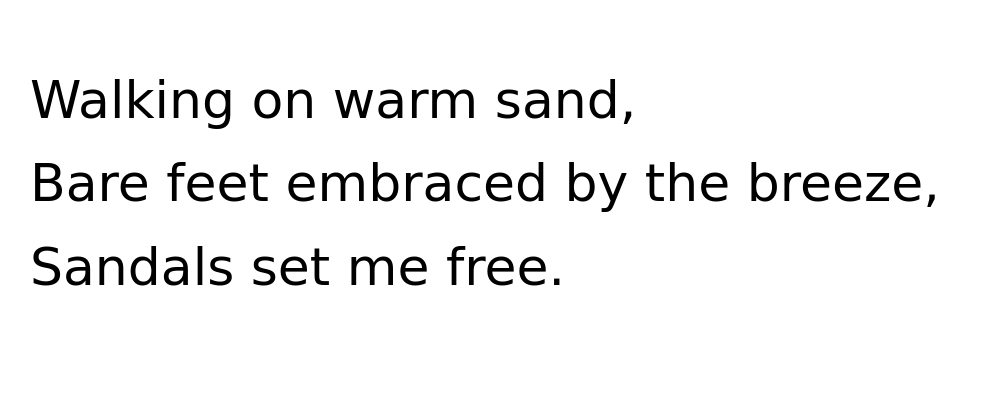
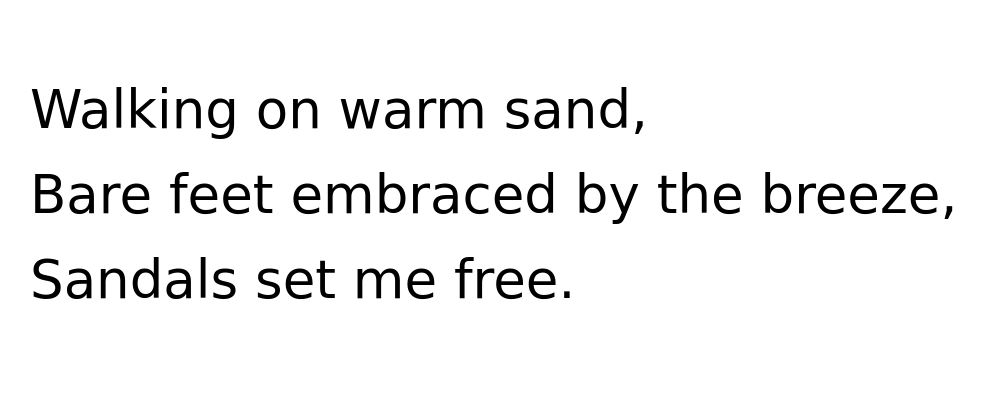
Before and after one commit to RobertRish/dom-exercises, a plain HTML site: page sandals.html in a window 1280 px wide. Shown: the part 456-875 px from the top of the page, without its empty margins (13-997 px from the left). Drawn offline with Linux system fonts and the light colour scheme.

Commit message:
increase font size

```diff
--- a/sandals.html
+++ b/sandals.html
@@ -6,7 +6,7 @@
         body {
             background-image: #e6dbbf;
             font-family: 'Segoe Script', cursive;
-            font-size: 52px;
+            font-size: 53px;
             line-height: 1.6;
             margin: 0;
             padding: 43px;
```
